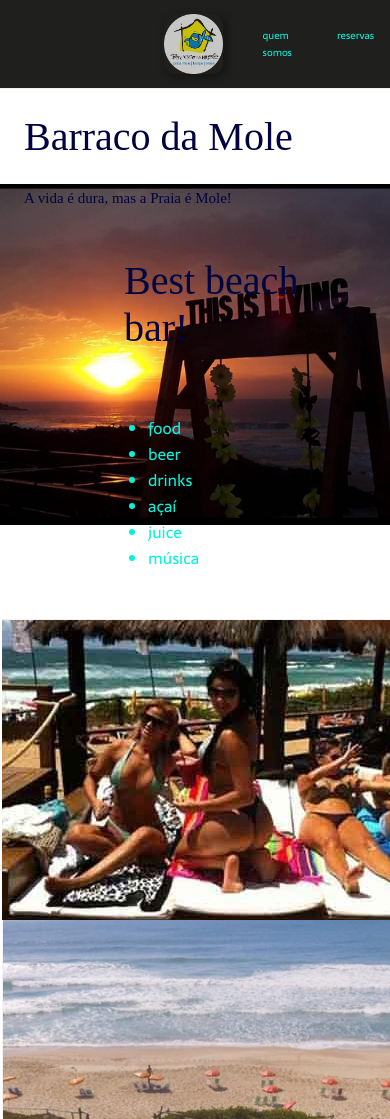
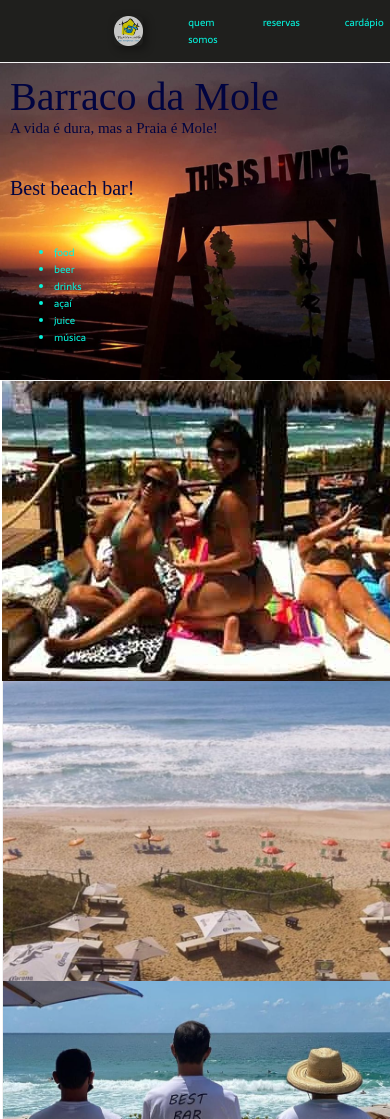
Before and after one commit to AntenordosSantos/barraco-da-mole, a plain HTML site: page index.html in a window 390 px wide. Shown: the top 1119 px of the page. Drawn offline with Linux system fonts and the light colour scheme; a web font is replaced by a local one.

Commit message:
responsive page

```diff
--- a/style.css
+++ b/style.css
@@ -15,7 +15,6 @@ body {
     display: flex;
     flex-direction: column;
     border-top: 0.4px solid #f2f2f2;
-    margin-bottom: 48px;
 }
 
 .cabeçalho {
@@ -64,7 +63,7 @@ body {
     display: flex;
     flex-direction: column;
     justify-content: space-around;
-    padding: 24px;
+    padding: 10px;
 }
 
 .titulo{
@@ -77,15 +76,13 @@ body {
 .frase {
     font-family: Anton, regular;
     font-size: 30px;
-    margin-top: 30px;
     color: #010440;
 }
 
 .ingles {
     font-family: Anton, regular;
     font-size: 40px;
-    margin-left: 100px;
-    margin-top: 50px;
+    margin-top: 40px;
     color: #010440;
 }
 
@@ -93,13 +90,13 @@ body {
     display: flex;
     flex-direction: column;
     padding: 24px;
-    margin-top: 40px;
+    margin-top: 20px;
 }
 
 .item {
     font-family: Sarala;
     font: 400;
-    font-weight: 100;
+    font-size: 20px;
     color: #05f2db;
     margin-left: 100px;
 }
@@ -185,14 +182,26 @@ body {
 
 @media only screen and (max-width: 800px) {
 
-    .cabeçalho {
+    .cabecalho {
         display: flex;
         justify-content: space-around;
-        gap: 40px;
     }
 
     .botao {
         font-size: 10px;
+    }
+
+    .logo {
+        opacity: 75%;
+        height: 30px;
+        border-radius: 5px;
+        justify-content: space-around;
+        box-shadow: 3px 3px 10px rgba(0, 0, 0, 0.534);
+        margin-left: 100px;
+    }
+
+    .menu {
+        margin-left: 45px;
     }
 
     body {
@@ -209,8 +218,13 @@ body {
         font-size: 15px;
     }
 
-    p {
+    .ingles {
         font-size: 20px;
+    }
+
+    .item {
+        font-size: 10px;
+        margin-left: 20px;
     }
 
     .portifolio {
```
